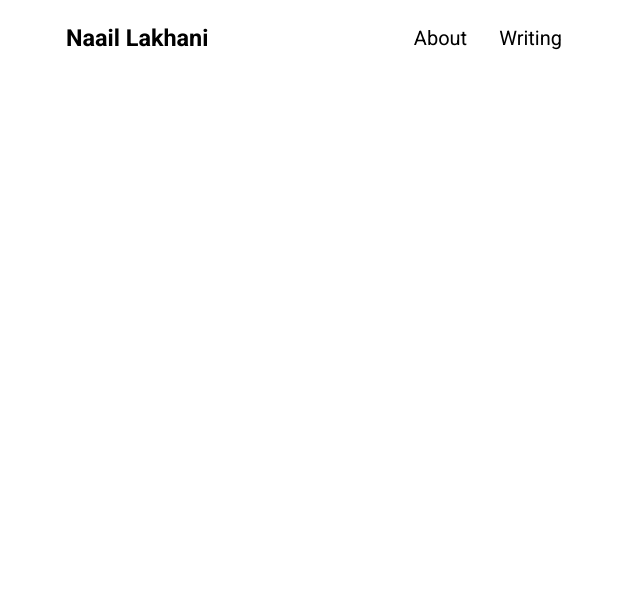
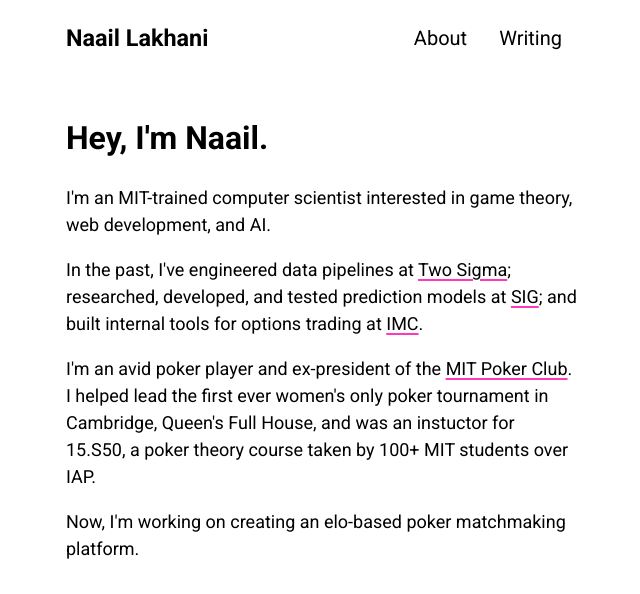
Before and after one commit to lakhaninaail/lakhaninaail.github.io, a React (Create React App) app: page / in a window 1280 px wide. Shown: the top 594 px of the page, without its empty margins (318-958 px from the left). Built offline with nearby package versions, Linux system fonts and the light colour scheme; a web font is replaced by a local one.

Commit message:
added gh-pages and deployment scripts

```diff
--- a/public/index.html
+++ b/public/index.html
@@ -24,7 +24,7 @@
       work correctly both with client-side routing and a non-root public URL.
       Learn how to configure a non-root public URL by running `npm run build`.
     -->
-    <title>React App</title>
+		<title>Naail Lakhani</title>
 	</head>
 	<body>
 		<noscript>You need to enable JavaScript to run this app.</noscript>
--- a/src/App.js
+++ b/src/App.js
@@ -11,9 +11,11 @@ function App() {
 			<div>
 				<Navbar />
 				<Routes>
+					<Route path="/" element={<AboutMe />} />
 					<Route path="/aboutme" element={<AboutMe />} />
 					<Route path="/writing" element={<Writing />} />
 				</Routes>
+				<></>
 			</div>
 		</Router>
 	);
```
Also changed, not shown: package.json (+8 -2 lines), 1 other file (tests, documents, lock files or other folders). Lines whose indentation alone changed are shown as unchanged.
